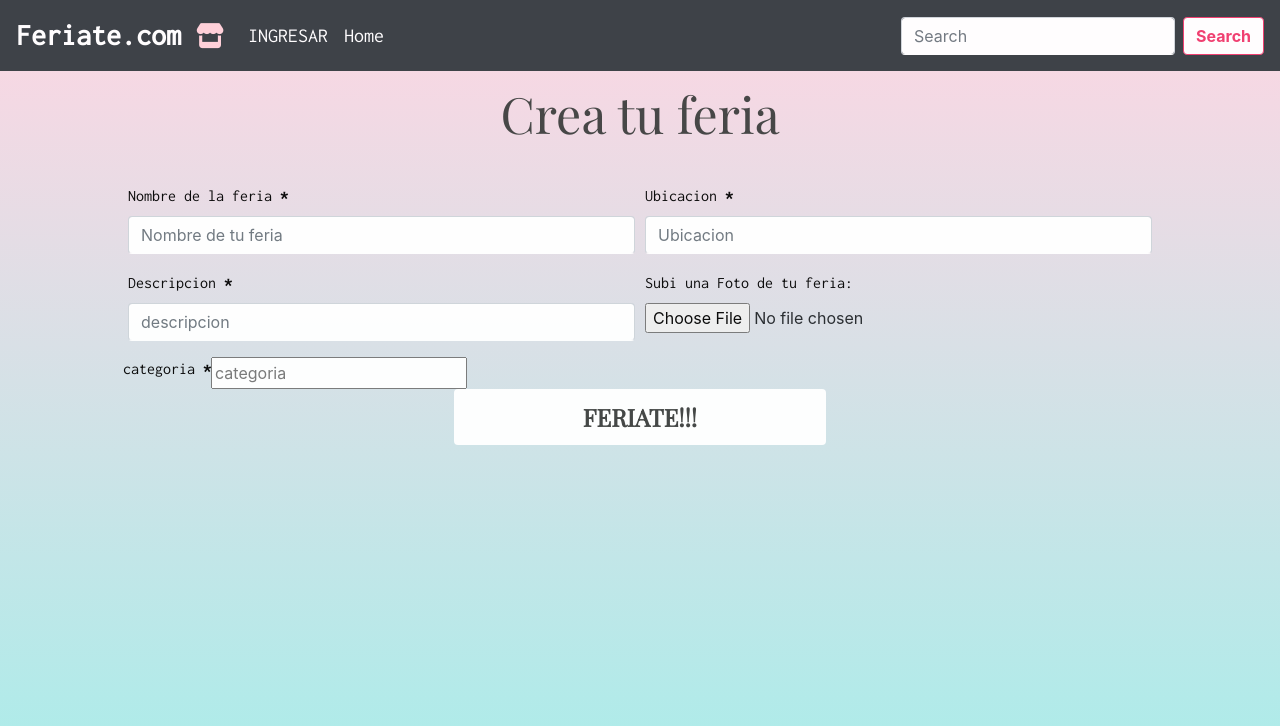
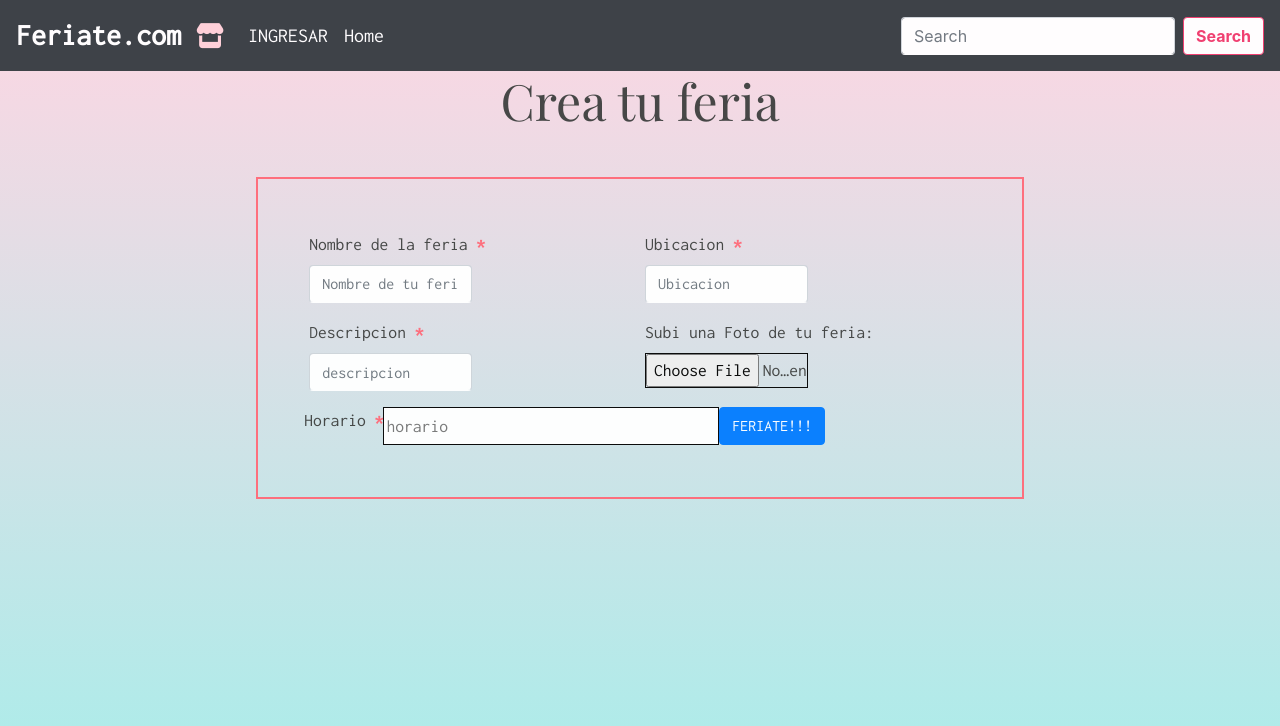
Before and after one commit to agusgutierrezz/proyecto, a PHP site: page /crear_feria.php in a window 1280 px wide. Shown: the top 726 px of the page. Run offline with PHP 8.4, Linux system fonts and the light colour scheme; some libraries are stand-ins or nearby versions; some web fonts are replaced.

```diff
--- a/crear_feria.php
+++ b/crear_feria.php
@@ -59,7 +59,7 @@ if ($_POST) {
 <meta charset="utf-8">
 <meta name="viewport" content="width=device-width, user-scalable=no">
 <!-- Bootstrap CSS -->
-<link rel="stylesheet" href="css/feria.css">
+<link rel="stylesheet" href="css/crear_feria.css">
 <link rel="stylesheet" href="https://stackpath.bootstrapcdn.com/bootstrap/4.3.1/css/bootstrap.min.css" integrity="sha384-ggOyR0iXCbMQv3Xipma34MD+dH/1fQ784/j6cY/iJTQUOhcWr7x9JvoRxT2MZw1T" crossorigin="anonymous">
 <link href="https://fonts.googleapis.com/css?family=Oswald|Pathway+Gothic+One|Source+Sans+Pro&display=swap" rel="stylesheet">
 <link href="https://fonts.googleapis.com/css?family=Cookie|Inconsolata&display=swap" rel="stylesheet">
@@ -76,8 +76,8 @@ if ($_POST) {
    ?>
 </header>
   <body>
-  <div class="form">
-    <h1>Crea tu feria</h1>
+      <h1>Crea tu feria</h1>
+    <div class="inicio">
     <form method="post" action="crear_feria.php" enctype="multipart/form-data">
       <div class="form-row">
         <div class="form-group col-md-6">
@@ -96,15 +96,8 @@ if ($_POST) {
           <label for="foto_feria">Subi una Foto de tu feria:</label>
           <input type="file" name="foto_feria">
         </div>
-        <label for="categoria"> categoria <span>*</span></label>
-        <input list="categoria" name="categoria" placeholder="categoria" autocomplete="off" >
-        <datalist id="categoria">
-          <option value="juguetes">
-          <option value="muebles">
-          <option value="calzado">
-          <option value="electro">
-          <option value="ROPA Y ACCESORIOS">
-        </datalist>
+        <label for="categoria"> Horario <span>*</span></label>
+        <input list="horario" name="horario" placeholder="horario" autocomplete="off" >
       <button type="submit" class="btn btn-primary">FERIATE!!!</button>
     </form>
     <ul>
@@ -112,6 +105,7 @@ if ($_POST) {
         <li style="color:red"><?=$error?></a></li>
       <?php endforeach; ?>
     </ul>
+    </div>
   </div>
   <!-- Optional JavaScript -->
   <!-- jQuery first, then Popper.js, then Bootstrap JS -->
--- /dev/null
+++ b/css/crear_feria.css
@@ -0,0 +1,138 @@
+body{
+  background-image: linear-gradient(-225deg, #E3FDF5 0%, #FFE6FA 100%);
+  background-image: linear-gradient(to top, #a8edea 0%, #fed6e3 100%);
+  background-attachment: fixed;
+  background-repeat: no-repeat;
+  opacity: .95;
+}
+a.nav-link {
+  color: white !important;
+  font-family: 'Inconsolata', sans-serif;
+  font-size: 20px
+}
+a.navbar-brand{
+  font-weight: bold;
+  font-family: 'Inconsolata', sans-serif;
+  font-size: 30px;
+
+}
+
+button.btn.btn-outline-success{
+  color:#F0386B;
+border: 1px solid #F0386B;
+background-color: white;
+font-weight: bold;
+}
+
+nav a i {
+  color:#FFD0D9 ;
+  font-size: 25px;
+}
+
+div.inicio{
+width: 90%;
+margin: 0 auto;
+font-family: "inconsolata", sans-serif;
+font-size: 110%;
+border: 2px solid #FF6978;
+padding: 4%;
+color: #3e403f;
+}
+span{
+  color: #FF6978;
+}
+div.inicio input{
+  width: 55%;
+}
+div.inicio select, input{
+  border: 1px solid  black;
+}
+option{
+font-family: "inconsolata", sans-serif;
+color: #3e403f;
+}
+div.display {
+  width: 70%;
+  height: 190px;
+  border: 1px solid black;
+  margin: 3%;
+}
+div.boton{
+  font-family: "inconsolata", sans-serif;
+}
+input#upload{
+  width: 42%;
+  margin: 2%;
+}
+div.upload_img{
+  width: 90%;
+  margin: 0 auto;
+  border: 2px solid #FF6978;
+  padding: 2%;
+}
+div.foto{
+  width: 80%;
+  margin: 0 auto;
+}
+h1{
+  font-family: "Playfair Display",monospace;
+  text-align: center;
+  font-size: 140%;
+  margin:3%;
+  color: #3e403f;
+  font-weight: bold;
+}
+h3{
+  font-family: "inconsolata",sans-serif;
+  font-size: 120%;
+  color: #FF6978;
+  margin-top: 3%;
+  margin-left: 5%;
+  color: #3e403f;
+}
+div.descripcion{
+width: 90%;
+margin-bottom: 7%;
+margin-left: 5%;
+font-family: "inconsolata", sans-serif;
+font-size: 110%;
+border: 2px solid #FF6978;
+padding: 4%;
+}
+div.descripcion input,textarea{
+  width: 55%;
+  border: 1px solid black;
+}
+footer ul {
+  margin-bottom: 0px;
+}
+@media (min-width: 940px){
+h1{
+  margin-top: 3%;
+}
+div.inicio{
+  width: 60%;
+  display:flex;
+  justify-content: space-around;
+  align-items: center;
+}
+div.inicio input{
+  width: 50%;
+}
+
+div.upload_img{
+  width: 60%;
+  display: flex;
+}
+div.foto{
+  width: 50%;
+}
+
+input#upload{
+  width: 40%;
+}
+div.descripcion{
+  width: 60%;
+  margin: 0 auto;
+}
+}
```
Also changed, not shown: css/perfil.css (+16 -5 lines), perfil.php (+5 -3 lines).
